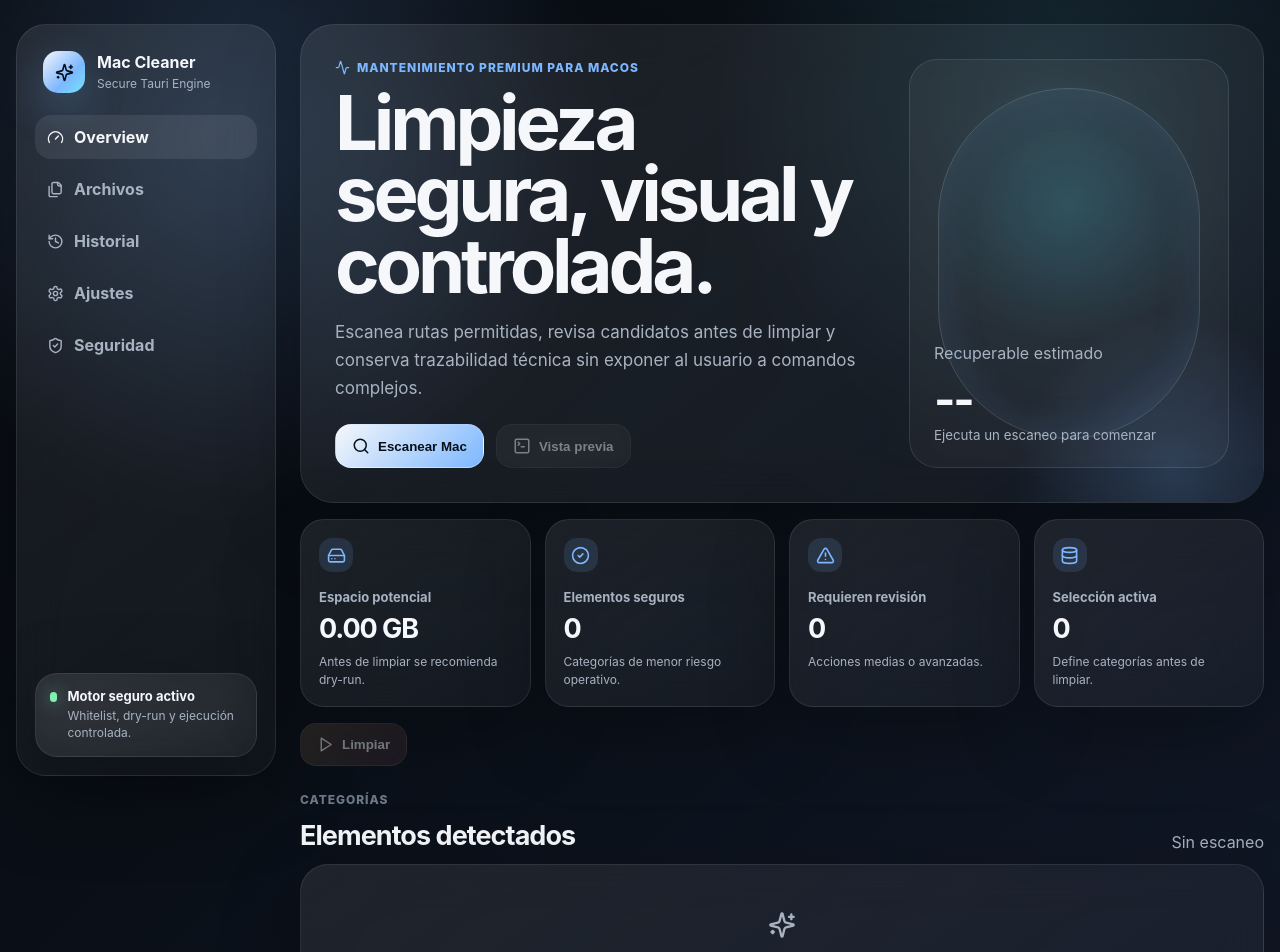
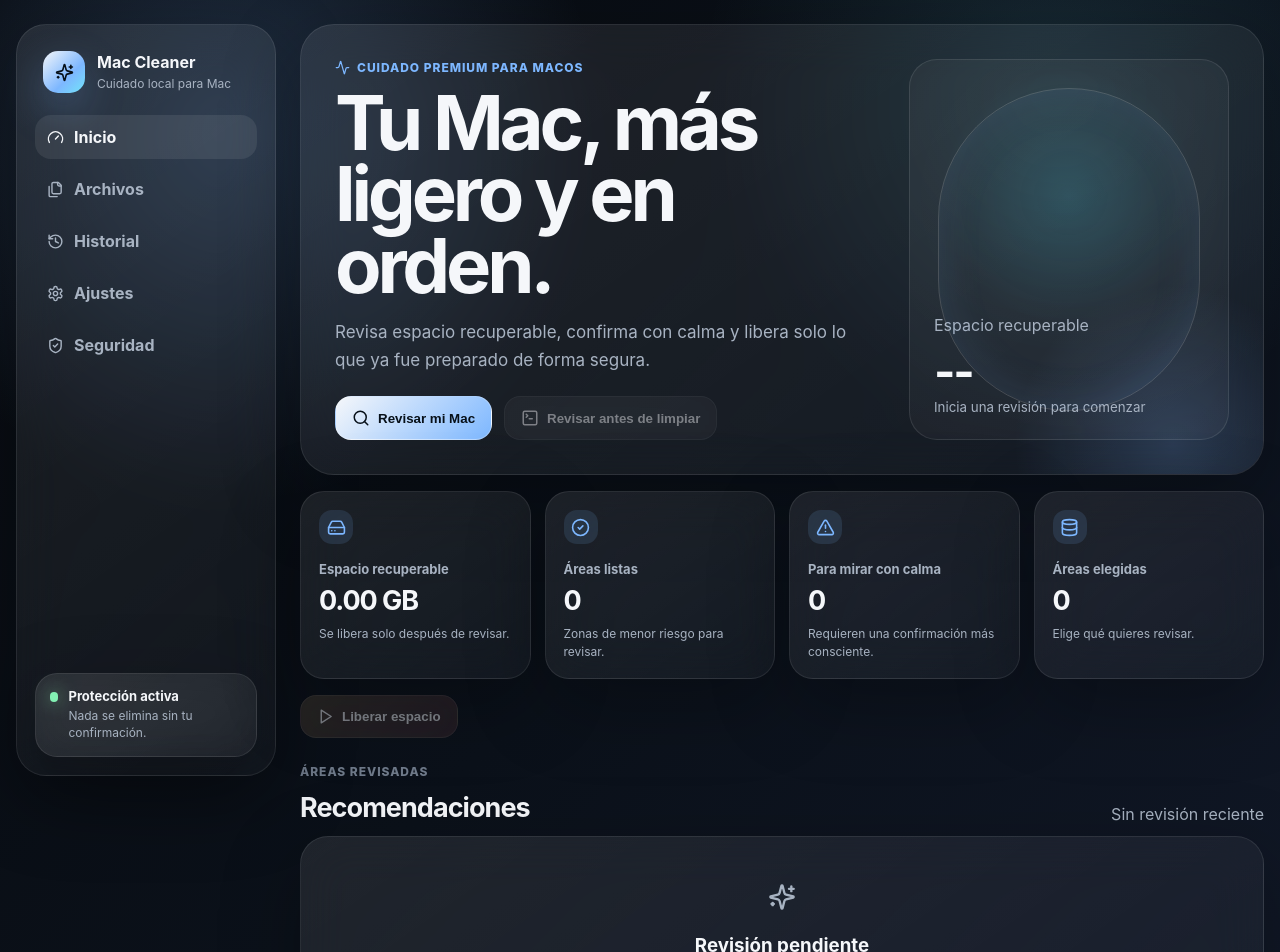
Before and after one commit to jsilvacode/mac-cleaner, a React (Vite) app: page / in a window 1280 px wide. Shown: the top 952 px of the page. Built offline with nearby package versions, Linux system fonts and the light colour scheme.

Commit message:
feat(product): refine premium user-facing microcopy

```diff
--- a/src/App.tsx
+++ b/src/App.tsx
@@ -42,10 +42,10 @@
 const PREFERENCES_KEY = "mac_cleaner_preferences_v2";
 
 const allCategories: Array<{ id: CleanCategory; label: string }> = [
-  { id: "user_cache", label: "Caché de usuario" },
-  { id: "user_logs", label: "Logs de usuario" },
+  { id: "user_cache", label: "Caché antiguo" },
+  { id: "user_logs", label: "Registros antiguos" },
   { id: "trash", label: "Papelera" },
-  { id: "tmp", label: "Temporales /tmp" },
+  { id: "tmp", label: "Temporales seguros" },
 ];
 
 const allowedThresholds: LargeFilesThreshold[] = ["500M", "1G", "2G", "5G"];
@@ -58,9 +58,9 @@
 };
 
 const riskMeta: Record<RiskLevel, { label: string; className: string; text: string }> = {
-  bajo: { label: "Seguro", className: "risk-low", text: "Recomendado" },
-  medio: { label: "Revisar", className: "risk-medium", text: "Confirmación sugerida" },
-  alto: { label: "Avanzado", className: "risk-high", text: "Usar con criterio" },
+  bajo: { label: "Listo", className: "risk-low", text: "Seguro para revisar" },
+  medio: { label: "Revisar", className: "risk-medium", text: "Confirmación recomendada" },
+  alto: { label: "Con cuidado", className: "risk-high", text: "Revisión especial" },
 };
 
 type AppView = "overview" | "files" | "history" | "settings";
@@ -118,6 +118,26 @@
     return "Ejecución incompleta";
   }
   return new Date(epoch * 1000).toLocaleString();
+}
+
+function getCategoryLabel(category: string): string {
+  return allCategories.find((item) => item.id === category)?.label ?? category;
+}
+
+function getHistoryStatusLabel(status: string): string {
+  if (status === "ok") {
+    return "Completado";
+  }
+  if (status === "partial") {
+    return "Con avisos";
+  }
+  if (status === "running") {
+    return "En curso";
+  }
+  if (status === "incomplete") {
+    return "Incompleto";
+  }
+  return status;
 }
 
 export default function App() {
@@ -256,7 +276,7 @@
 
   function runDryRunForSelection() {
     if (selectedCategories.length === 0) {
-      setError("Selecciona al menos una categoría para vista previa.");
+      setError("Elige al menos un área para revisar antes de liberar espacio.");
       return;
     }
     runAction(() => dryRunCleaning(selectedCategories), setDryRun);
@@ -264,11 +284,11 @@
 
   function runNativeCleaning() {
     if (selectedCategories.length === 0) {
-      setError("Selecciona al menos una categoría antes de limpiar.");
+      setError("Elige al menos un área antes de liberar espacio.");
       return;
     }
 
-    const ok = window.confirm("Se ejecutará limpieza segura solo en rutas permitidas. ¿Continuar?");
+    const ok = window.confirm("Mac Cleaner liberará espacio solo en las áreas revisadas. Nada fuera de esta selección será tocado. ¿Continuar?");
     if (!ok) {
       return;
     }
@@ -281,13 +301,13 @@
 
   function exportHistoryReport() {
     runAction(() => exportCleanHistoryReport(preferences.historyExportLimit), (data) => {
-      setOutput(`Reporte exportado: ${data.report_path} (runs: ${data.exported_runs})`);
+      setOutput(`Reporte listo: ${data.report_path} (actividades incluidas: ${data.exported_runs})`);
     });
   }
 
   function applyHistoryRetentionNow() {
     runAction(() => applyCleanHistoryRetention(preferences.historyRetentionDays), (data) => {
-      setOutput(`Retención aplicada: ${data.removed_runs} corridas eliminadas, ${data.kept_runs} conservadas.`);
+      setOutput(`Actividad actualizada: ${data.removed_runs} registros antiguos eliminados, ${data.kept_runs} conservados.`);
       setHistoryLoaded(false);
     });
   }
@@ -307,13 +327,13 @@
           <div className="brand-mark"><Sparkles size={19} /></div>
           <div>
             <strong>Mac Cleaner</strong>
-            <span>Secure Tauri Engine</span>
+            <span>Cuidado local para Mac</span>
           </div>
         </div>
 
         <nav className="nav-stack" aria-label="Principal">
           <a className={`nav-item ${view === "overview" ? "active" : ""}`} onClick={() => setView("overview")}>
-            <Gauge size={17} /> Overview
+            <Gauge size={17} /> Inicio
           </a>
           <a className={`nav-item ${view === "files" ? "active" : ""}`} onClick={() => setView("files")}>
             <Files size={17} /> Archivos
@@ -330,8 +350,8 @@
         <div className="engine-card">
           <span className="status-dot" />
           <div>
-            <strong>Motor seguro activo</strong>
-            <p>Whitelist, dry-run y ejecución controlada.</p>
+            <strong>Protección activa</strong>
+            <p>Nada se elimina sin tu confirmación.</p>
           </div>
         </div>
       </aside>
@@ -344,34 +364,34 @@
           transition={{ duration: 0.45, ease: "easeOut" }}
         >
           <div className="hero-copy">
-            <p className="eyebrow"><Activity size={15} /> Mantenimiento premium para macOS</p>
-            <h1>Limpieza segura, visual y controlada.</h1>
+            <p className="eyebrow"><Activity size={15} /> Cuidado premium para macOS</p>
+            <h1>Tu Mac, más ligero y en orden.</h1>
             <p className="lead">
-              Escanea rutas permitidas, revisa candidatos antes de limpiar y conserva trazabilidad técnica sin exponer al usuario a comandos complejos.
+              Revisa espacio recuperable, confirma con calma y libera solo lo que ya fue preparado de forma segura.
             </p>
             <div className="hero-actions">
               <button className="primary-action" disabled={loading} onClick={() => runAction(scanCleanable, applyScanResult)}>
-                <Search size={18} /> Escanear Mac
+                <Search size={18} /> Revisar mi Mac
               </button>
               <button className="secondary-action" disabled={loading || !scan} onClick={runDryRunForSelection}>
-                <TerminalSquare size={18} /> Vista previa
+                <TerminalSquare size={18} /> Revisar antes de limpiar
               </button>
             </div>
           </div>
 
           <div className="orbital-card">
             <div className="orbital-ring" />
-            <span>Recuperable estimado</span>
+            <span>Espacio recuperable</span>
             <strong>{totalKb > 0 ? formatGb(totalKb) : "--"}</strong>
-            <small>{scan ? `${scan.items.length} categorías analizadas` : "Ejecuta un escaneo para comenzar"}</small>
+            <small>{scan ? `${scan.items.length} áreas revisadas` : "Inicia una revisión para comenzar"}</small>
           </div>
         </motion.section>
 
         <section className="metrics-grid">
-          <MetricCard icon={<HardDrive size={19} />} label="Espacio potencial" value={totalKb > 0 ? formatGb(totalKb) : "0.00 GB"} note="Antes de limpiar se recomienda dry-run." />
-          <MetricCard icon={<CheckCircle2 size={19} />} label="Elementos seguros" value={String(safeItems)} note="Categorías de menor riesgo operativo." />
-          <MetricCard icon={<AlertTriangle size={19} />} label="Requieren revisión" value={String(reviewItems)} note="Acciones medias o avanzadas." />
-          <MetricCard icon={<Database size={19} />} label="Selección activa" value={String(selectedCategories.length)} note={dryRun ? `${dryRun.candidates.length} candidatos en dry-run.` : "Define categorías antes de limpiar."} />
+          <MetricCard icon={<HardDrive size={19} />} label="Espacio recuperable" value={totalKb > 0 ? formatGb(totalKb) : "0.00 GB"} note="Se libera solo después de revisar." />
+          <MetricCard icon={<CheckCircle2 size={19} />} label="Áreas listas" value={String(safeItems)} note="Zonas de menor riesgo para revisar." />
+          <MetricCard icon={<AlertTriangle size={19} />} label="Para mirar con calma" value={String(reviewItems)} note="Requieren una confirmación más consciente." />
+          <MetricCard icon={<Database size={19} />} label="Áreas elegidas" value={String(selectedCategories.length)} note={dryRun ? `${dryRun.candidates.length} elementos preparados.` : "Elige qué quieres revisar."} />
         </section>
 
         <AnimatePresence>
@@ -386,16 +406,16 @@
           <>
             <section className="command-strip">
               <button disabled={loading || !dryRun} className="danger-action" onClick={runNativeCleaning}>
-                <Play size={17} /> Limpiar {selectedCategories.length > 0 ? `(${selectedCategories.length})` : ""}
+                <Play size={17} /> Liberar espacio {selectedCategories.length > 0 ? `(${selectedCategories.length})` : ""}
               </button>
             </section>
 
             <section className="section-heading">
               <div>
-                <p className="eyebrow muted">Categorías</p>
-                <h2>Elementos detectados</h2>
+                <p className="eyebrow muted">Áreas revisadas</p>
+                <h2>Recomendaciones</h2>
               </div>
-              <span>{scan ? "Escaneo disponible" : "Sin escaneo"}</span>
+              <span>{scan ? "Listo para revisar" : "Sin revisión reciente"}</span>
             </section>
 
             <section className="cleaner-grid">
@@ -421,7 +441,7 @@
                       <strong>{item.estimated_human}</strong>
                       <p className="mono-path">{item.path}</p>
                       <small>
-                        {meta.text} · regla: más de {item.age_days} días · {selectedCategories.includes(item.id) ? "seleccionada" : "omitida"}
+                        {meta.text} · elementos de más de {item.age_days} días · {selectedCategories.includes(item.id) ? "incluida" : "omitida"}
                       </small>
                     </motion.article>
                   );
@@ -431,8 +451,8 @@
               {!scan && (
                 <div className="empty-state">
                   <Sparkles size={28} />
-                  <h3>Escaneo pendiente</h3>
-                  <p>Ejecuta el primer análisis para ver espacio recuperable, riesgos y recomendaciones.</p>
+                  <h3>Revisión pendiente</h3>
+                  <p>Inicia una revisión para ver espacio recuperable y recomendaciones seguras.</p>
                 </div>
               )}
             </section>
@@ -440,14 +460,14 @@
             {dryRun && (
               <section className="glass-panel">
                 <div className="panel-heading">
-                  <h2>Candidatos dry-run</h2>
-                  <span>{dryRun.candidates.length} elementos</span>
+                  <h2>Revisión antes de limpiar</h2>
+                  <span>{dryRun.candidates.length} elementos encontrados</span>
                 </div>
                 <div className="dryrun-table">
                   {dryRun.candidates.slice(0, 80).map((candidate) => (
                     <div className="dryrun-row" key={`${candidate.category}-${candidate.path}`}>
                       <span>{candidate.size_human}</span>
-                      <span>{candidate.category}</span>
+                      <span>{getCategoryLabel(candidate.category)}</span>
                       <code>{candidate.path}</code>
                     </div>
                   ))}
@@ -464,15 +484,15 @@
                 <p className="eyebrow muted">Análisis</p>
                 <h2>Archivos y carpetas</h2>
               </div>
-              <span>Sin borrado, solo diagnóstico</span>
+              <span>Solo revisión</span>
             </section>
 
             <section className="command-strip">
               <button disabled={loading} onClick={() => runAction(() => findLargeFiles(preferences.largeFilesThreshold), (data) => setOutput(data.stdout))}>
-                Archivos &gt; {preferences.largeFilesThreshold}
+                Archivos grandes ({preferences.largeFilesThreshold}+)
               </button>
               <button disabled={loading} onClick={() => runAction(getTopDirs, (data) => setOutput(data.stdout))}>
-                Top carpetas
+                Carpetas que ocupan más
               </button>
             </section>
           </>
@@ -482,10 +502,10 @@
           <>
             <section className="section-heading">
               <div>
-                <p className="eyebrow muted">Trazabilidad</p>
-                <h2>Historial local</h2>
+                <p className="eyebrow muted">Actividad</p>
+                <h2>Actividad reciente</h2>
               </div>
-              <span>{filteredHistoryItems.length} de {historyItems.length} ejecuciones</span>
+              <span>{filteredHistoryItems.length} de {historyItems.length} registros</span>
             </section>
 
             <section className="glass-panel history-filters-panel">
@@ -497,10 +517,10 @@
                 <label className="settings-field" htmlFor="historyStatusFilter">
                   <span>Estado</span>
                   <select id="historyStatusFilter" value={historyStatusFilter} onChange={(event) => setHistoryStatusFilter(event.target.value as HistoryStatusFilter)}>
-                    <option value="all">Todos</option>
-                    <option value="ok">OK</option>
-                    <option value="partial">Parcial</option>
-                    <option value="running">Running</option>
+                    <option value="all">Todo</option>
+                    <option value="ok">Completado</option>
+                    <option value="partial">Con avisos</option>
+                    <option value="running">En curso</option>
                     <option value="incomplete">Incompleto</option>
                   </select>
                 </label>
@@ -530,21 +550,21 @@
                   <select id="historySort" value={historySort} onChange={(event) => setHistorySort(event.target.value as HistorySort)}>
                     <option value="date_desc">Más recientes</option>
                     <option value="date_asc">Más antiguas</option>
-                    <option value="reclaimed_desc">Más espacio recuperado</option>
-                    <option value="errors_desc">Más errores/omitidos</option>
+                    <option value="reclaimed_desc">Más espacio liberado</option>
+                    <option value="errors_desc">Más avisos</option>
                   </select>
                 </label>
               </div>
 
               <div className="command-strip">
                 <button disabled={loading} onClick={() => void loadHistory()}>
-                  <History size={17} /> Recargar historial
+                  <History size={17} /> Actualizar actividad
                 </button>
                 <button disabled={loading} onClick={exportHistoryReport}>
                   <Download size={17} /> Exportar reporte
                 </button>
                 <button disabled={loading} onClick={resetHistoryFilters}>
-                  Limpiar filtros
+                  Restablecer filtros
                 </button>
               </div>
             </section>
@@ -554,14 +574,14 @@
                 <article className="cleaner-card" key={entry.run_id} data-selected={false}>
                   <div className="card-topline">
                     <span className={`risk-pill ${entry.status === "ok" ? "risk-low" : "risk-medium"}`}>
-                      {entry.status === "ok" ? "OK" : entry.status}
+                      {getHistoryStatusLabel(entry.status)}
                     </span>
                     <span>{entry.reclaimed_total_human}</span>
                   </div>
                   <h3>{formatEpoch(entry.started_at_epoch_secs)}</h3>
                   <p className="mono-path">{entry.log_file}</p>
                   <small>
-                    {entry.deleted_count} eliminados · {entry.error_count} omitidos/error · {entry.candidate_count} candidatos
+                    {entry.deleted_count} elementos liberados · {entry.error_count} avisos · {entry.candidate_count} revisados
                   </small>
                 </article>
               ))}
@@ -569,8 +589,8 @@
               {filteredHistoryItems.length === 0 && (
                 <div className="empty-state">
                   <History size={28} />
-                  <h3>Sin resultados en historial</h3>
-                  <p>Ajusta los filtros o ejecuta una limpieza nativa para registrar nuevas corridas.</p>
+                  <h3>Sin actividad para estos filtros</h3>
+                  <p>Ajusta los filtros o realiza una revisión para ver nuevos registros.</p>
                 </div>
               )}
             </section>
@@ -582,19 +602,19 @@
             <section className="section-heading">
               <div>
                 <p className="eyebrow muted">Preferencias</p>
-                <h2>Limpieza por defecto</h2>
+                <h2>Cuidado por defecto</h2>
               </div>
-              <span>Guardado local</span>
+              <span>Guardado en este Mac</span>
             </section>
 
             <section className="glass-panel">
               <div className="panel-heading">
-                <h2>Configuración rápida</h2>
-                <span>Fase 4</span>
+                <h2>Preferencias de cuidado</h2>
+                <span>En este Mac</span>
               </div>
               <div className="settings-grid">
                 <label className="settings-field" htmlFor="threshold">
-                  <span>Umbral para "Archivos grandes"</span>
+                  <span>Tamaño mínimo para archivos grandes</span>
                   <select
                     id="threshold"
                     value={preferences.largeFilesThreshold}
@@ -612,7 +632,7 @@
                 </label>
 
                 <div className="settings-field">
-                  <span>Categorías por defecto para escaneo</span>
+                  <span>Áreas incluidas por defecto</span>
                   <div className="prefs-categories">
                     {allCategories.map((category) => (
                       <label key={category.id}>
@@ -628,7 +648,7 @@
                 </div>
 
                 <label className="settings-field" htmlFor="historyRetentionDays">
-                  <span>Retención de logs (días)</span>
+                  <span>Conservar actividad (días)</span>
                   <input
                     id="historyRetentionDays"
                     type="number"
@@ -646,7 +666,7 @@
                 </label>
 
                 <label className="settings-field" htmlFor="historyExportLimit">
-                  <span>Límite de corridas exportadas</span>
+                  <span>Actividades incluidas en reportes</span>
                   <input
                     id="historyExportLimit"
                     type="number"
@@ -666,10 +686,10 @@
 
               <div className="command-strip">
                 <button disabled={!scan || loading} onClick={applyDefaultSelectionToCurrentScan}>
-                  Aplicar categorías al escaneo actual
+                  Usar estas áreas ahora
                 </button>
                 <button disabled={loading} onClick={applyHistoryRetentionNow}>
-                  Aplicar retención de logs
+                  Actualizar actividad guardada
                 </button>
               </div>
             </section>
@@ -679,8 +699,8 @@
         {output && (
           <section className="glass-panel">
             <div className="panel-heading">
-              <h2>Salida técnica</h2>
-              <span>Disponible para auditoría</span>
+              <h2>Detalles</h2>
+              <span>Para soporte o revisión avanzada</span>
             </div>
             <pre>{output}</pre>
           </section>
```
